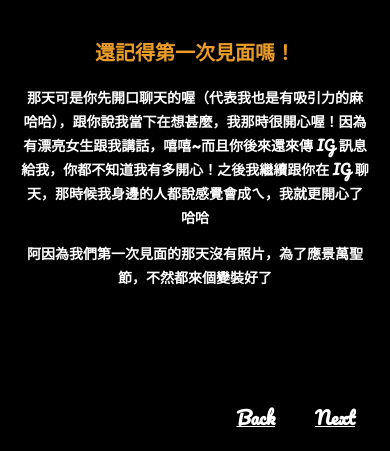
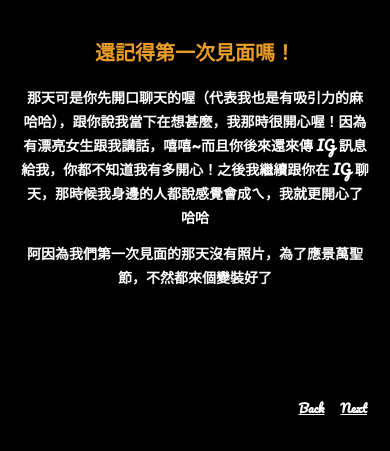
Before and after one commit to DanielHsieh46/DanielHsieh46.github.io, a plain HTML site: page index.html in a window 390 px wide. Both pictures are taken after a click on the element "Click here to START". Shown: the part 393-844 px from the top of the page. Drawn offline with Linux system fonts and the light colour scheme.

Commit message:
Add files via upload

```diff
--- a/index.html
+++ b/index.html
@@ -89,8 +89,8 @@
   }
 
   .modern-button {
-    font-size: 18px;
-    padding: 8px 15px;
+    font-size: 12px;
+    padding: 3px 3px;
   }
 }
 
@@ -110,7 +110,7 @@
 
   .modern-button {
     font-size: 20px;
-    padding: 10px 18px;
+    padding: 5px 5px;
   }
 }
 
@@ -186,7 +186,7 @@
 
   .button-container {
     position: absolute;
-    bottom: 30px;
+    bottom: 50px;
     right: 20px;
     display: flex;
     gap: 10px;
```
